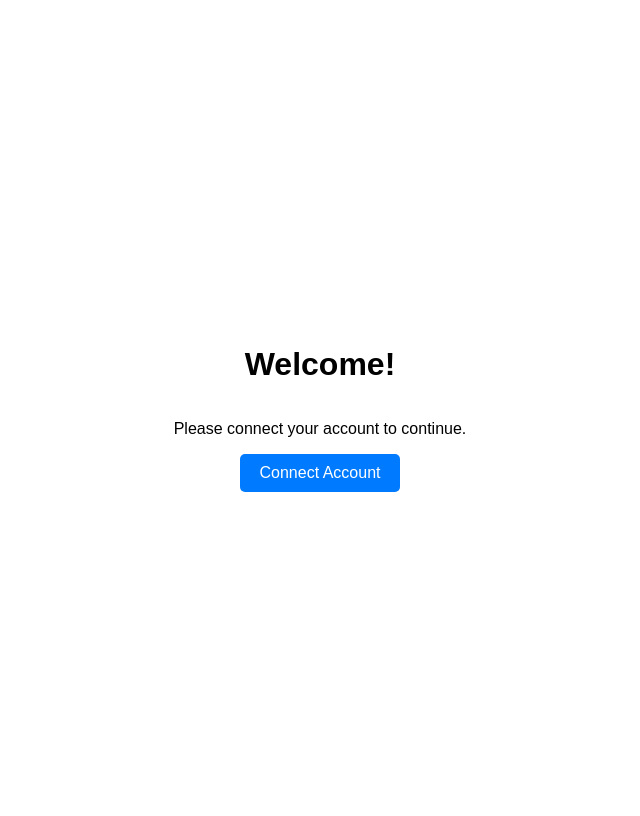
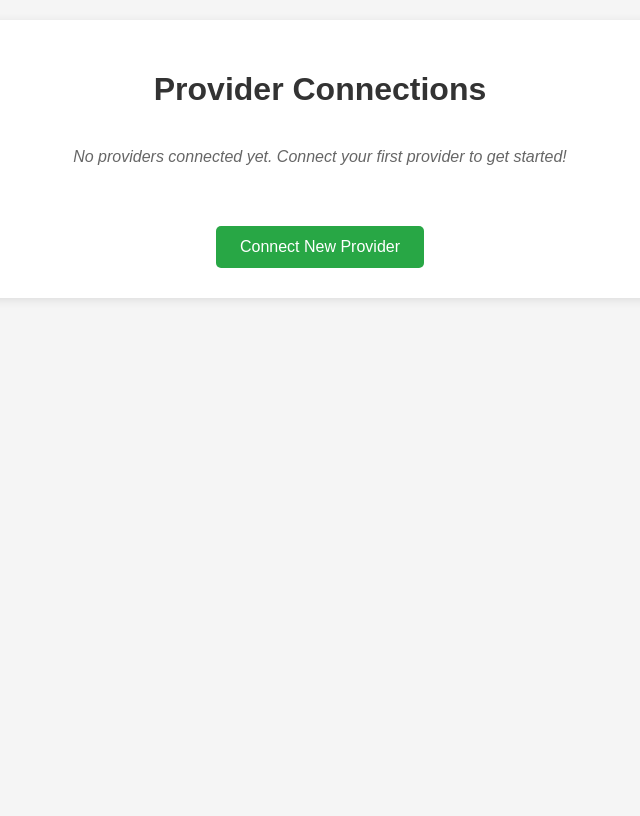
Before and after one commit to travisjoseph/finch-demo, a Flask app: page / in a window 1280 px wide. Shown: the whole page, without its empty margins (320-960 px from the left). After the commit the page ends 300 px from the top, so only its background shows below. Run offline with Flask 3, Linux system fonts and the light colour scheme.

Commit message:
feat: Enhanced provider navigation and multi-connection management
- Added comprehensive navigation system across all pages
- Implemented provider selection and switching functionality
- Enhanced home page with direct access to company data and directory
- Added consistent navigation bars with 'Back to Provider Selection' options
- Improved user experience for managing multiple provider connections
- Updated CSV structure to track active provider connections
- Added changelog section to README documenting improvements

```diff
--- a/app.py
+++ b/app.py
@@ -16,18 +16,103 @@ REDIRECT_URI = os.getenv("REDIRECT_URI")
 BASE_DIR = os.path.dirname(os.path.abspath(__file__))
 CSV_FILE_PATH = os.path.join(BASE_DIR, 'tokens.csv')
 
+def get_all_connections():
+    """Get all connections from CSV file"""
+    if not os.path.exists(CSV_FILE_PATH):
+        return []
+
+    connections = []
+    with open(CSV_FILE_PATH, mode='r', newline='', encoding='utf-8') as csvfile:
+        reader = csv.DictReader(csvfile)
+        for row in reader:
+            connections.append(row)
+    return connections
+
+def get_active_connection():
+    """Get the currently active connection"""
+    connections = get_all_connections()
+    if not connections:
+        return None
+
+    # Look for active connection first
+    for conn in connections:
+        if conn.get('active') == 'True':
+            return conn
+
+    # If no active connection set, return the most recent one
+    return connections[-1]
+
 def get_latest_access_token():
-    with open(CSV_FILE_PATH, mode='r', newline='', encoding='utf-8') as csvfile:
-        reader = csv.reader(csvfile)
-        all_rows = list(reader)
-        if len(all_rows) < 2:
-            return "Error: No token data found in file.", 500
-        return all_rows[-1][0]
+    """Get access token for active connection"""
+    active_conn = get_active_connection()
+    if not active_conn:
+        return "Error: No token data found in file.", 500
+    return active_conn['access_token']
+
+def set_active_connection(connection_id):
+    """Set a connection as active"""
+    connections = get_all_connections()
+    if not connections:
+        return False
+
+    # Update active status
+    for conn in connections:
+        conn['active'] = 'True' if conn['connection_id'] == connection_id else 'False'
+
+    # Write back to CSV
+    header = ['access_token', 'token_type', 'connection_id', 'customer_id',
+              'account_id', 'client_type', 'company_id', 'connection_type',
+              'products', 'provider_id', 'active']
+
+    with open(CSV_FILE_PATH, mode='w', newline='', encoding='utf-8') as csvfile:
+        writer = csv.DictWriter(csvfile, fieldnames=header)
+        writer.writeheader()
+        writer.writerows(connections)
+
+    return True
+
+def get_connection_details(access_token):
+    """Get provider and company details for a connection"""
+    try:
+        client = Finch(access_token=access_token)
+        company_data = client.hris.company.retrieve()
+        return {
+            'company_name': company_data.legal_name or 'Unknown Company',
+            'status': 'Active'
+        }
+    except Exception as e:
+        return {
+            'company_name': 'Unknown Company',
+            'status': 'Error'
+        }
 
 
 @app.route('/')
 def home():
-    return render_template('index.html')
+    connections = get_all_connections()
+    active_conn = get_active_connection()
+
+    # Get details for each connection
+    connection_details = []
+    for conn in connections:
+        details = get_connection_details(conn['access_token'])
+        connection_details.append({
+            'connection_id': conn['connection_id'],
+            'provider_id': conn['provider_id'],
+            'company_name': details['company_name'],
+            'status': details['status'],
+            'is_active': conn.get('active') == 'True' or (active_conn and conn['connection_id'] == active_conn['connection_id'])
+        })
+
+    return render_template('index.html', connections=connection_details)
+
+@app.route('/select_provider/<connection_id>')
+def select_provider(connection_id):
+    success = set_active_connection(connection_id)
+    if success:
+        return redirect('/company')
+    else:
+        return redirect('/')
 
 
 @app.route('/connect')
@@ -64,9 +149,23 @@ def authorize():
     # Storing locally in a csv for demo purposes
     header = ['access_token', 'token_type', 'connection_id', 'customer_id',
               'account_id', 'client_type', 'company_id', 'connection_type',
-              'products', 'provider_id']
+              'products', 'provider_id', 'active']
 
     products_str = "|".join(create_access_token_response.products)
+
+    # Set new connection as active, deactivate others
+    file_exists = os.path.exists(CSV_FILE_PATH)
+    if file_exists:
+        # Deactivate existing connections
+        connections = get_all_connections()
+        for conn in connections:
+            conn['active'] = 'False'
+
+        # Write back existing connections
+        with open(CSV_FILE_PATH, mode='w', newline='', encoding='utf-8') as csvfile:
+            writer = csv.DictWriter(csvfile, fieldnames=header)
+            writer.writeheader()
+            writer.writerows(connections)
 
     row_data = [
         create_access_token_response.access_token,
@@ -78,10 +177,9 @@ def authorize():
         create_access_token_response.company_id,
         create_access_token_response.connection_type,
         products_str,
-        create_access_token_response.provider_id
+        create_access_token_response.provider_id,
+        'True'  # New connection is active
     ]
-
-    file_exists = os.path.exists(CSV_FILE_PATH)
 
     with open(CSV_FILE_PATH, mode='a', newline='', encoding='utf-8') as csvfile:
         writer = csv.writer(csvfile)
--- a/templates/directory.html
+++ b/templates/directory.html
@@ -17,7 +17,11 @@
     </style>
 </head>
 <body>
-    <a href="/company" style="display: inline-block; margin-bottom: 15px; padding: 8px 15px; background-color: #007bff; color: white; text-decoration: none; border-radius: 4px;">Return to Company</a>
+    <div style="margin-bottom: 20px;">
+        <a href="/" style="display: inline-block; padding: 8px 15px; background-color: #6c757d; color: white; text-decoration: none; border-radius: 4px; margin-right: 10px;">← Back to Provider Selection</a>
+        <a href="/company" style="display: inline-block; padding: 8px 15px; background-color: #007bff; color: white; text-decoration: none; border-radius: 4px;">Company Info</a>
+    </div>
+
     <h1>Employee Directory</h1>
 
     {% if error_message %}
--- a/templates/employee_detail.html
+++ b/templates/employee_detail.html
@@ -27,7 +27,11 @@
     </style>
 </head>
 <body>
-    <a href="/directory" class="back-link">Back to Directory</a>
+    <div style="margin-bottom: 20px;">
+        <a href="/" style="display: inline-block; padding: 8px 15px; background-color: #6c757d; color: white; text-decoration: none; border-radius: 4px; margin-right: 10px;">← Back to Provider Selection</a>
+        <a href="/company" style="display: inline-block; padding: 8px 15px; background-color: #007bff; color: white; text-decoration: none; border-radius: 4px; margin-right: 10px;">Company Info</a>
+        <a href="/directory" class="back-link">Back to Directory</a>
+    </div>
 
     <h1>Employee Details</h1>
 
--- a/templates/index.html
+++ b/templates/index.html
@@ -3,25 +3,169 @@
 <head>
     <meta charset="UTF-8">
     <meta name="viewport" content="width=device-width, initial-scale=1.0">
-    <title>Connect Your Account</title>
+    <title>Provider Connections</title>
     <style>
-        body { font-family: sans-serif; display: flex; justify-content: center; align-items: center; height: 100vh; flex-direction: column; }
-        .connect-button {
+        body {
+            font-family: sans-serif;
+            margin: 20px;
+            background-color: #f5f5f5;
+        }
+        .container {
+            max-width: 800px;
+            margin: 0 auto;
+            background-color: white;
+            padding: 30px;
+            border-radius: 8px;
+            box-shadow: 0 2px 10px rgba(0,0,0,0.1);
+        }
+        h1 {
+            color: #333;
+            text-align: center;
+            margin-bottom: 30px;
+        }
+        .connections-section {
+            margin-bottom: 30px;
+        }
+        .connections-table {
+            width: 100%;
+            border-collapse: collapse;
+            margin-bottom: 20px;
+        }
+        .connections-table th,
+        .connections-table td {
+            padding: 12px;
+            text-align: left;
+            border-bottom: 1px solid #ddd;
+        }
+        .connections-table th {
+            background-color: #f8f9fa;
+            font-weight: 600;
+            color: #555;
+        }
+        .status-active {
+            color: #28a745;
+            font-weight: 600;
+        }
+        .status-error {
+            color: #dc3545;
+        }
+        .active-indicator {
+            background-color: #28a745;
+            color: white;
+            padding: 4px 8px;
+            border-radius: 12px;
+            font-size: 12px;
+            font-weight: 600;
+        }
+        .select-button {
+            background-color: #007bff;
+            color: white;
+            border: none;
+            padding: 6px 12px;
+            border-radius: 4px;
+            cursor: pointer;
+            text-decoration: none;
+            font-size: 14px;
+        }
+        .select-button:hover {
+            background-color: #0056b3;
+        }
+        .select-button:disabled {
+            background-color: #6c757d;
+            cursor: not-allowed;
+        }
+        .connect-new-button {
             display: inline-block;
-            padding: 10px 20px;
+            padding: 12px 24px;
             font-size: 16px;
             color: white;
-            background-color: #007bff;
+            background-color: #28a745;
             border: none;
             border-radius: 5px;
             text-decoration: none;
             cursor: pointer;
+            margin-top: 20px;
+        }
+        .connect-new-button:hover {
+            background-color: #218838;
+        }
+        .no-connections {
+            text-align: center;
+            color: #666;
+            font-style: italic;
+            margin: 40px 0;
+        }
+        .section-title {
+            font-size: 18px;
+            font-weight: 600;
+            color: #333;
+            margin-bottom: 15px;
         }
     </style>
 </head>
 <body>
-    <h1>Welcome!</h1>
-    <p>Please connect your account to continue.</p>
-    <a href="/connect" class="connect-button">Connect Account</a>
+    <div class="container">
+        <h1>Provider Connections</h1>
+
+        {% if connections %}
+        <div class="connections-section">
+            <div class="section-title">Connected Providers</div>
+            <table class="connections-table">
+                <thead>
+                    <tr>
+                        <th>Provider</th>
+                        <th>Company</th>
+                        <th>Status</th>
+                        <th>Active</th>
+                        <th>Action</th>
+                    </tr>
+                </thead>
+                <tbody>
+                    {% for conn in connections %}
+                    <tr>
+                        <td>{{ conn.provider_id }}</td>
+                        <td>{{ conn.company_name }}</td>
+                        <td class="{% if conn.status == 'Active' %}status-active{% else %}status-error{% endif %}">
+                            {{ conn.status }}
+                        </td>
+                        <td>
+                            {% if conn.is_active %}
+                                <span class="active-indicator">ACTIVE</span>
+                            {% endif %}
+                        </td>
+                        <td>
+                            {% if not conn.is_active %}
+                                <a href="/select_provider/{{ conn.connection_id }}" class="select-button">Select</a>
+                            {% else %}
+                                <button class="select-button" disabled>Current</button>
+                            {% endif %}
+                        </td>
+                    </tr>
+                    {% endfor %}
+                </tbody>
+            </table>
+        </div>
+        {% else %}
+        <div class="no-connections">
+            <p>No providers connected yet. Connect your first provider to get started!</p>
+        </div>
+        {% endif %}
+
+        <div style="text-align: center;">
+            <a href="/connect" class="connect-new-button">Connect New Provider</a>
+        </div>
+
+        {% if connections %}
+        <div style="text-align: center; margin-top: 20px;">
+            <p style="color: #666; font-size: 14px; margin-bottom: 15px;">
+                Select a provider above to switch active connection, or use the buttons below to view data for the current active provider.
+            </p>
+            <div style="margin-top: 15px;">
+                <a href="/company" style="display: inline-block; padding: 10px 20px; background-color: #007bff; color: white; text-decoration: none; border-radius: 4px; margin-right: 10px;">View Company Info</a>
+                <a href="/directory" style="display: inline-block; padding: 10px 20px; background-color: #28a745; color: white; text-decoration: none; border-radius: 4px;">View Employee Directory</a>
+            </div>
+        </div>
+        {% endif %}
+    </div>
 </body>
 </html>
```
Also changed, not shown: templates/company.html (+5 -2 lines), README.md, 1 other file.
